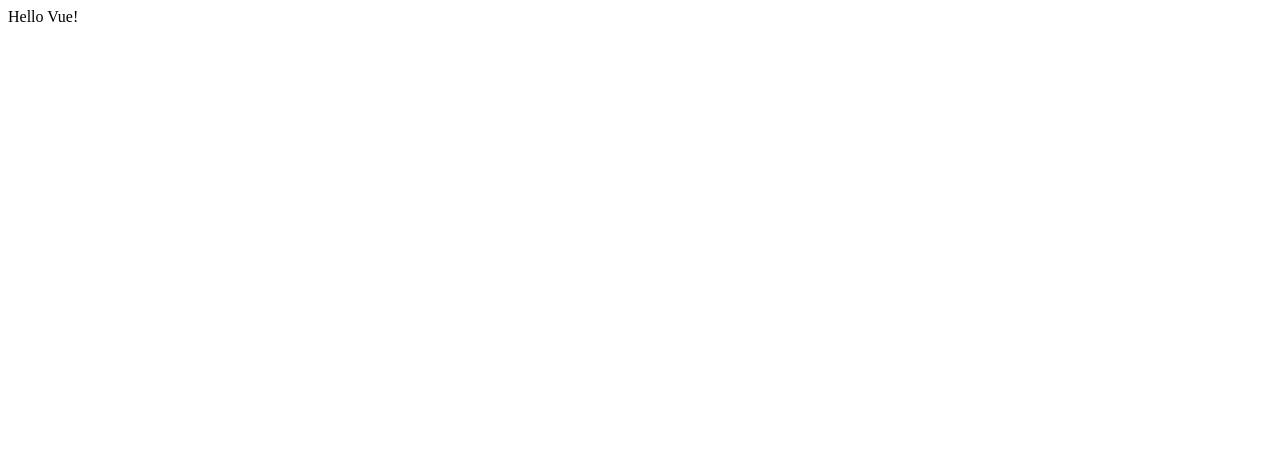
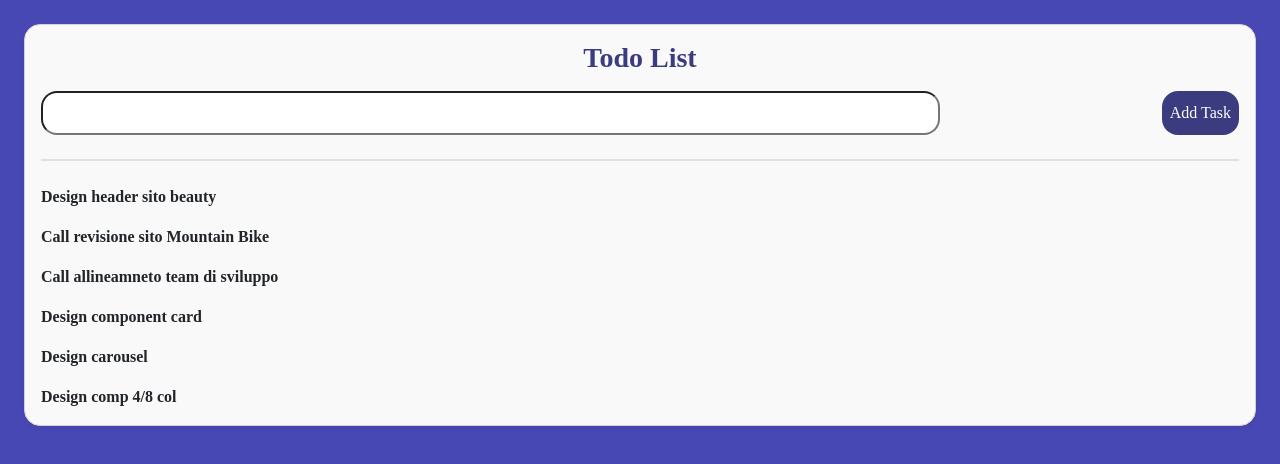
Before and after one commit to edoardorizzo/vue-todolist, a plain HTML site: page index.html in a window 1280 px wide. Drawn offline with nearby package versions, Linux system fonts and the light colour scheme.

Commit message:
create Ui of todolist, add vuejs

```diff
--- a/assets/app.js
+++ b/assets/app.js
@@ -3,7 +3,32 @@ const { createApp } = Vue
 createApp({
   data() {
     return {
-      message: 'Hello Vue!'
+      tasks: [
+        {
+            text: 'Design header sito beauty',
+            done: true
+        },
+        {
+            text: 'Call revisione sito Mountain Bike',
+            done: false
+        },
+        {
+            text: 'Call allineamneto team di sviluppo',
+            done: false
+        },
+        {
+            text: 'Design component card',
+            done: false
+        },
+        {
+            text: 'Design carousel',
+            done: false
+        },
+        {
+            text: 'Design comp 4/8 col',
+            done: false
+        },
+      ]
     }
   }
 }).mount('#app')
--- a/assets/style.css
+++ b/assets/style.css
@@ -0,0 +1,18 @@
+body{
+    background-color: rgb(72, 72, 181);
+    font-family: Montserrat;
+}
+
+.todo_card{
+    background-color: rgb(249, 249, 249);
+    border: 0.5px solid lightgrey;
+}
+
+h3{
+    color: rgb(59, 59, 128);
+}
+
+.task_btn{
+    background-color: rgb(59, 59, 128);
+    color: white;
+}
--- a/index.html
+++ b/index.html
@@ -3,14 +3,45 @@
     <head>
         <meta charset="UTF-8">
         <meta http-equiv="X-UA-Compatible" content="IE=edge">
+        <link
+            href="https://cdn.jsdelivr.net/npm/bootstrap@5.2.3/dist/css/bootstrap.min.css"
+            rel="stylesheet"
+            integrity="sha384-rbsA2VBKQhggwzxH7pPCaAqO46MgnOM80zW1RWuH61DGLwZJEdK2Kadq2F9CUG65"
+            crossorigin="anonymous">
         <link rel="stylesheet" href="./assets/style.css">
         <meta name="viewport" content="width=device-width, initial-scale=1.0">
         <title>Document</title>
     </head>
     <body>
-    <div id="app">{{ message }}</div>
+        <div id="app">
+            <div class="todo_card shadow-sm m-4 rounded-4">
+                <div class="todo_header">
+                    <h3 class="text-center fw-bold m-3">Todo List</h3>
+                </div>
+                <div class="todo_body ps-3 pe-3">
+                    <div class="todo_imput d-flex justify-content-between">
+                        <input class="rounded-4 fw-bold p-2 w-75" type="text">
+                        <button class="task_btn rounded-4 p-2 border-0">Add Task</button>
+                    </div>
+                    <div class="border border-bottom mt-4 mb-4"></div>
+                    <div class="todo_list">
+                        <ul class="list-unstyled">
+                            <li class="mt-3 mb-3 fw-semibold" v-for="(task, index) in tasks">{{ task.text }}</li>
+                        </ul>
+                    </div>
+                </div>
+            </div>
+        </div>
 
 
+
+
+
+        <!-- #script -->
+        <script
+            src="https://cdn.jsdelivr.net/npm/bootstrap@5.2.3/dist/js/bootstrap.bundle.min.js"
+            integrity="sha384-kenU1KFdBIe4zVF0s0G1M5b4hcpxyD9F7jL+jjXkk+Q2h455rYXK/7HAuoJl+0I4"
+            crossorigin="anonymous"></script>
         <script src="https://unpkg.com/vue@3/dist/vue.global.js"></script>
         <script src="./assets/app.js"></script>
     </body>
```
Lines whose indentation alone changed are shown as unchanged.
